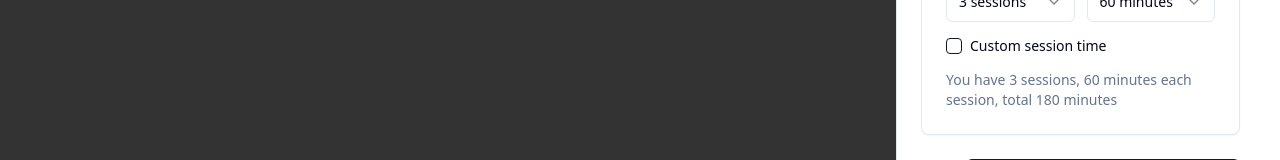
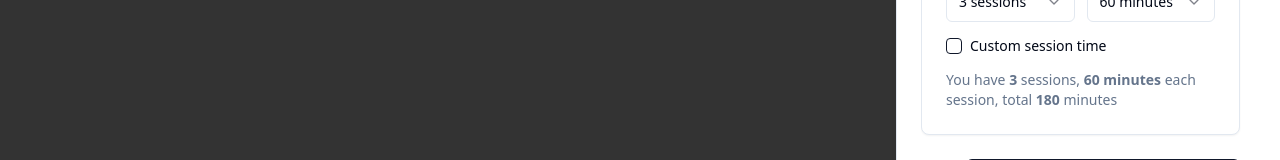
Before and after one commit to liujingren-max/WAG-planner, a React (Vite) app: page / in a window 1280 px wide. Both pictures are taken after a click on the button "Create new lesson plan". Shown: the part 525-685 px from the top of the page. Built offline with nearby package versions, Linux system fonts and the light colour scheme.

Commit message:
Code edited in Lovable Code Editor
Edited UI in Lovable

```diff
--- a/src/components/SparkySheet.tsx
+++ b/src/components/SparkySheet.tsx
@@ -284,7 +284,7 @@ export default function SparkySheet({ onCreated }: SparkySheetProps) {
                 </div>
 
                 <div className="text-sm text-muted-foreground">
-                  You have {timesArray.length} sessions, {customTimes ? "custom" : sessionMinutes} minutes each session, total {totalMinutes} minutes
+                  You have <strong>{timesArray.length}</strong> sessions, <strong>{customTimes ? "custom" : sessionMinutes} minutes</strong> each session, total <strong>{totalMinutes}</strong> minutes
                 </div>
               </CardContent>
             </Card>
```
